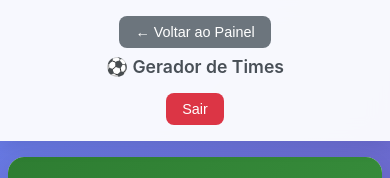
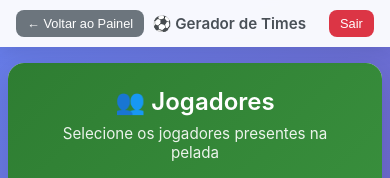
Before and after one commit to saposleague/2026, a plain HTML site: page gerador-times.html in a window 390 px wide. Shown: the top 178 px of the page. Drawn offline with nearby package versions, Linux system fonts and the light colour scheme; no server answers.

Commit message:
correção no header mobile do gerador-times

```diff
--- a/css/gerador-times.css
+++ b/css/gerador-times.css
@@ -777,14 +777,35 @@ body {
 /* Responsividade */
 @media (max-width: 768px) {
   .page-header {
-    padding: 1rem;
-    flex-direction: column;
-    gap: 1rem;
+    padding: 0.6rem 1rem;
+    flex-direction: row;
+    flex-wrap: wrap;
+    gap: 0.5rem;
   }
 
   .header-left {
-    flex-direction: column;
+    flex-direction: row;
     gap: 0.5rem;
+    flex: 1;
+    min-width: 0;
+  }
+
+  .page-subtitle {
+    font-size: 0.95rem;
+    white-space: nowrap;
+    overflow: hidden;
+    text-overflow: ellipsis;
+  }
+
+  .btn-voltar {
+    font-size: 0.8rem;
+    padding: 0.4rem 0.7rem;
+    white-space: nowrap;
+  }
+
+  .btn-logout-header {
+    font-size: 0.8rem;
+    padding: 0.4rem 0.7rem;
   }
 
   .container {
```
